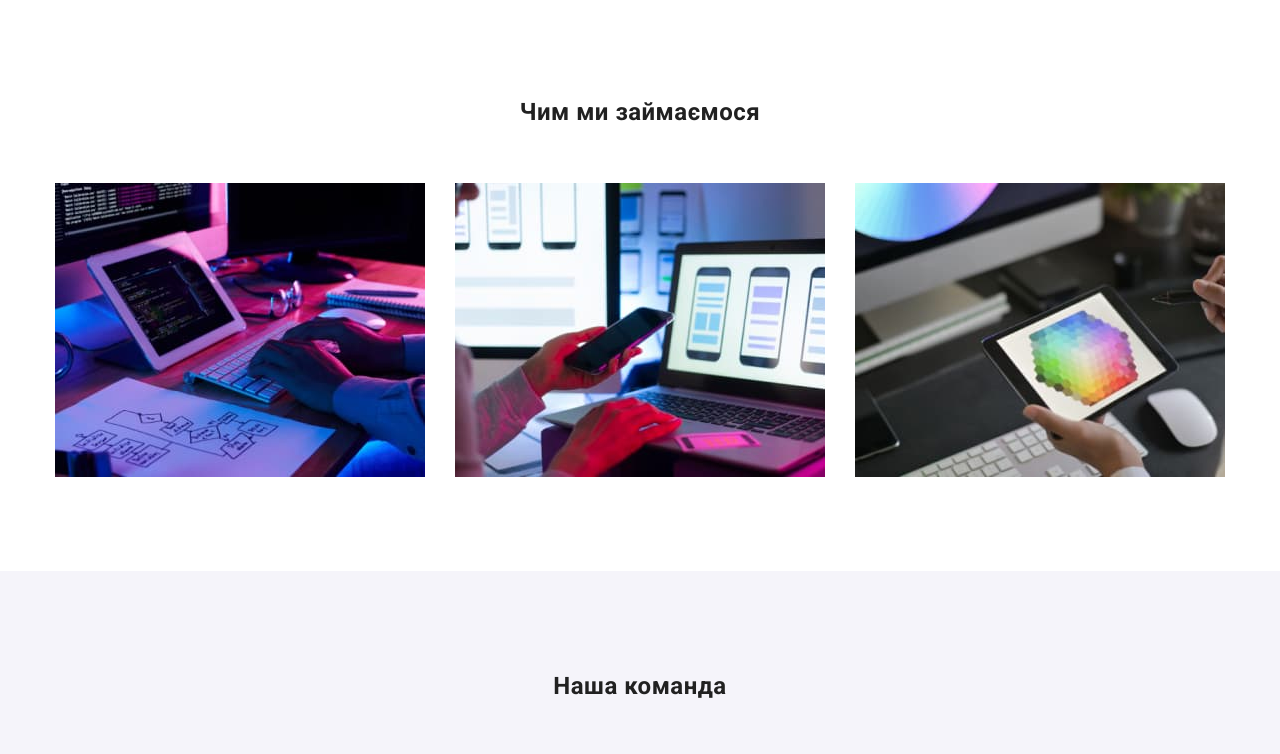
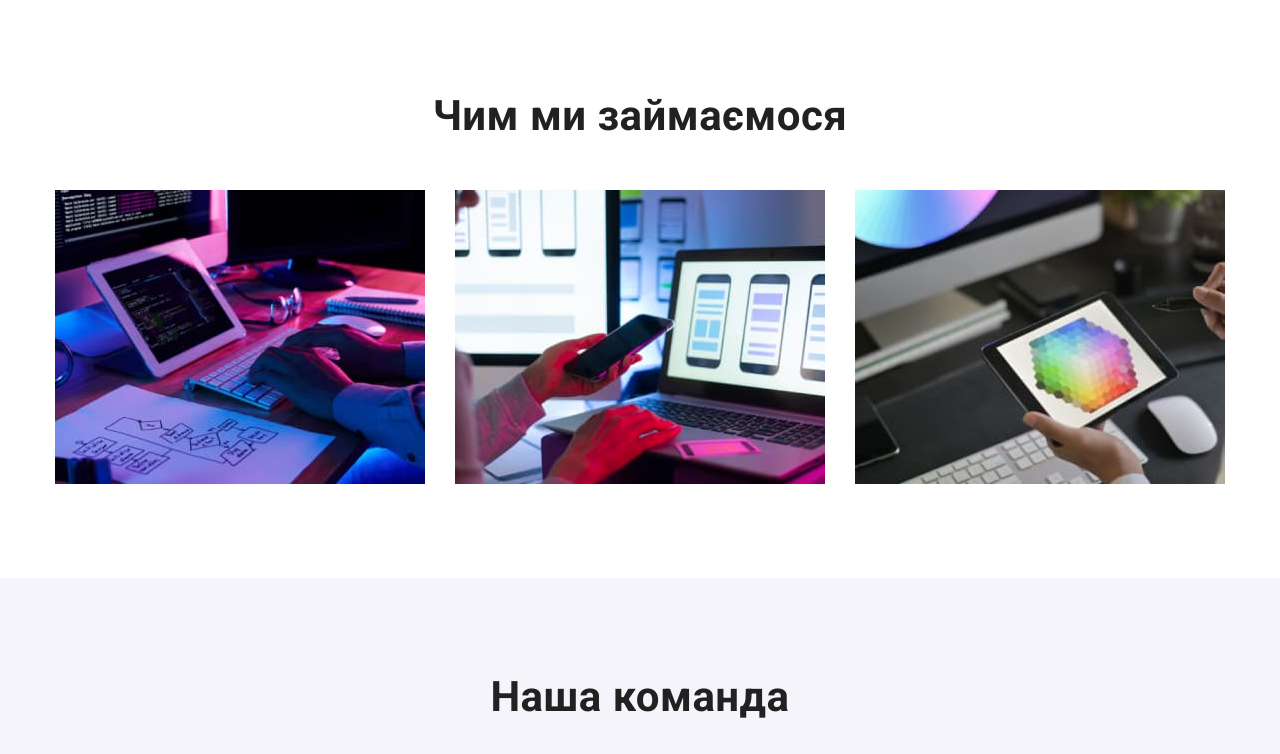
Before and after one commit to elenasoshyna/goit-markup-hw-04, a plain HTML site: page index.html in a window 1280 px wide. Shown: the part 1026-1780 px from the top of the page. Drawn offline with nearby package versions, Linux system fonts and the light colour scheme.

Commit message:
виправляє помилку в заголовках

```diff
--- a/css/styles.css
+++ b/css/styles.css
@@ -199,8 +199,8 @@ body {
   color: var(--title-text-color);
   text-align: center;
   font-weight: 700;
-  font-size: 1.17;
-  line-height: 42px;
+  font-size: 42px;
+  line-height: 1.17;
   margin-top: 0px;
   margin-bottom: 50px;
 }
```
